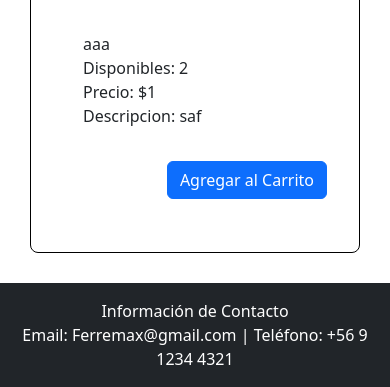
After one commit to mpdp40/Ferremax, a Django app: a page that uses Ferremax/myapp/Templates/ComprarProducto.html in a window 390 px wide. The commit adds this page. Shown: the part 506-893 px from the top of the page. Run offline with Django 5.2, Linux system fonts and the light colour scheme; data comes from the database, SQL or seed files in the repository; both versions use the stored data as it was after the commit; tables that the repository leaves empty hold one stand-in row (values such as "Sample post").

Commit message:
detalle producto y correxiones menores

```diff
--- /dev/null
+++ b/Ferremax/myapp/Templates/ComprarProducto.html
@@ -0,0 +1,30 @@
+{% extends 'plantillabase.html' %}
+
+{% block title %}Detalle Producto{% endblock %}
+
+{% block content %}
+
+
+<div class="row" style="border: 1px solid #000000;  border-radius: 8px; padding: 20px; margin: 30px; height: 80%;">
+            <div class="col-3">
+                <div class="text-center">
+                    <img src="https://media.istockphoto.com/id/1409329028/es/vector/no-hay-imagen-disponible-marcador-de-posici%C3%B3n-miniatura-icono-dise%C3%B1o-de-ilustraci%C3%B3n.jpg?s=612x612&w=0&k=20&c=Bd89b8CBr-IXx9mBbTidc-wu_gtIj8Py_EMr3hGGaPw="
+                    class="img-fluid rounded" alt="Logo de la empresa" style="width: 400px; height: 400px;">
+                </div>
+            </div>
+            <div class="col-md-6">
+                <div style="margin-left: 20px;">
+                    {{ producto.nombre }} <br>
+                    Disponibles: {{ producto.cantidad }}<br>
+                    Precio: ${{ producto.precio }}<br>
+                    Descripcion: {{producto.descripcion}}
+                </div>
+            </div>
+            <div class="text-end">
+                <a href="{% url 'comprarPedidos' producto.id %}" class="btn btn-primary">Agregar al Carrito</a>
+            </div>
+        </div>
+        </div>
+
+
+{% endblock %}
--- a/Ferremax/myapp/Templates/Index.html
+++ b/Ferremax/myapp/Templates/Index.html
@@ -22,7 +22,7 @@
                 </div>
             </div>
             <div class="text-end">
-                <a href="#" class="btn btn-primary">Comprar</a>
+                <a href="{% url 'comprarPedidos' producto.id %}" class="btn btn-primary">Comprar</a>
             </div>
         </div>
         </div>
--- a/Ferremax/myapp/Templates/login.html
+++ b/Ferremax/myapp/Templates/login.html
@@ -1,6 +1,6 @@
 {% extends 'plantillabase.html' %}
 
-{% block title %}EditarProducto{% endblock %}
+{% block title %}Iniciar Sesion{% endblock %}
 
 {% block content %}
 <div class="container-fluid justify-content-center d-flex align-items-center " >
@@ -18,6 +18,7 @@
           {{ form.password }}
         </div>
         <button type="submit" class="btn btn-primary">Iniciar sesión</button>
+        <a href="{% url 'registro' %}" class="btn btn-success ">Registrarse</a>
       </form>
 
       {% if form.errors %}
--- a/Ferremax/myapp/urls.py
+++ b/Ferremax/myapp/urls.py
@@ -10,6 +10,7 @@ urlpatterns = [
     path('registro/', views.registro, name='registro'),
     path('login/', views.iniciarsession, name='login'),
     path('Deslogearse/', views.Deslogearse, name='Deslogearse'),
+    path('comprarPedidos<int:producto_id>/', views.comprarPedidos, name='comprarPedidos'),
 
 
 ]
--- a/Ferremax/myapp/views.py
+++ b/Ferremax/myapp/views.py
@@ -68,3 +68,8 @@ def iniciarsession(request):
 def Deslogearse(request):
     logout(request)
     return redirect('login')
+
+def comprarPedidos(request,producto_id):
+    producto = get_object_or_404(Producto, id=producto_id)
+    form = ProductoForm(request.POST, instance=producto)
+    return render(request, 'ComprarProducto.html', {'form': form, 'producto': producto})
```
Also changed, not shown: Ferremax/db.sqlite3.
